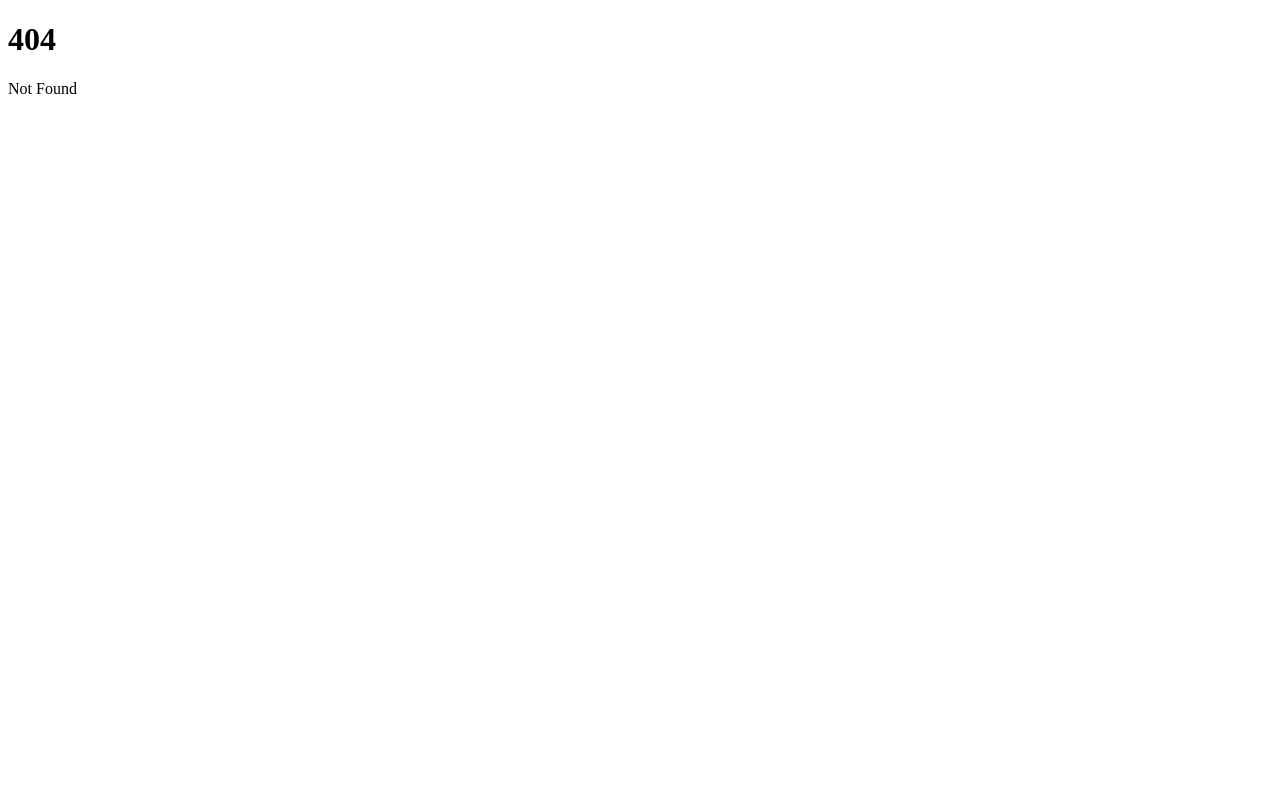
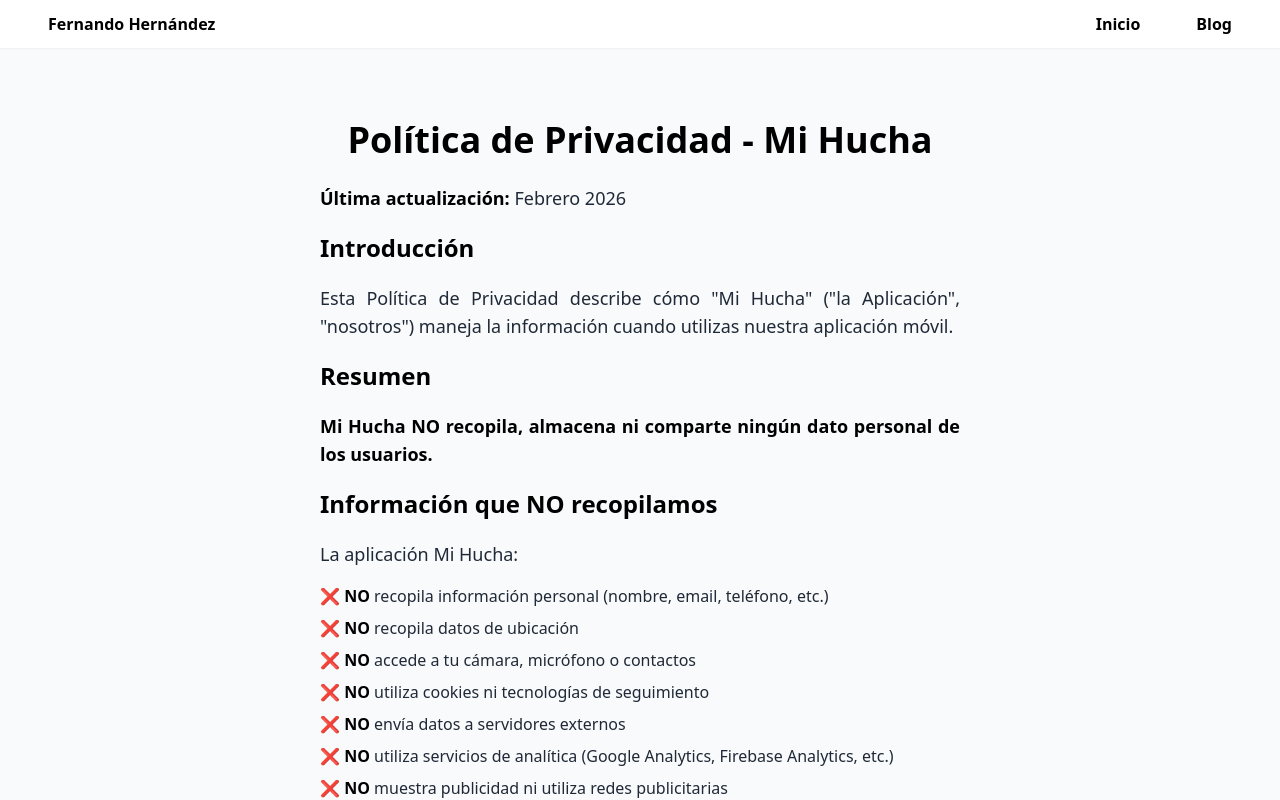
Before and after one commit to warmasster/portfolio, a SvelteKit app: page /privacy in a window 1280 px wide. Before the commit this address had no page. Shown: the top 800 px of the page. Built offline with nearby package versions, Linux system fonts and the light colour scheme.

Commit message:
added privacy politics mi hucha

```diff
--- /dev/null
+++ b/src/routes/privacy/+page.svelte
@@ -0,0 +1,83 @@
+<script>
+  import { onMount } from 'svelte';
+  import { marked } from 'marked';
+  import "../../app.css";
+
+  let markdownContent = "";
+
+  onMount(async () => {
+    try {
+      const response = await fetch('/privacy/privacy.md');
+      if (response.ok) {
+        markdownContent = await response.text();
+      } else {
+        markdownContent = 'Archivo no encontrado';
+      }
+    } catch (error) {
+      markdownContent = 'Error al cargar el archivo';
+    }
+    document.getElementById('markdown-container').innerHTML = marked.parse(markdownContent);
+  });
+</script>
+
+<div class="min-h-screen bg-gray-50">
+  <div class="flex items-center justify-center h-12 px-12 py-4 font-bold transition-all duration-200 shadow-sm sm:justify-between bg-white">
+    <div class="hidden sm:flex">
+      <p>Fernando Hernández</p>
+    </div>
+    <div class="flex justify-between gap-8 sm:gap-14">
+      <a href="/" class="transition-all hover:scale-105">Inicio</a>
+      <a href="/blog" class="transition-all hover:scale-105">Blog</a>
+    </div>
+  </div>
+
+  {#if !markdownContent}
+    <div class="flex justify-center mt-12">
+      <p>Cargando...</p>
+    </div>
+  {/if}
+
+  <div class="flex justify-center mt-12 my-20">
+    <div class="md:w-[50%] w-[90%] flex mx-12 text-justify justify-center">
+      <div id="markdown-container"></div>
+    </div>
+  </div>
+</div>
+
+<style>
+  #markdown-container {
+    @apply text-base;
+  }
+
+  :global(#markdown-container h1) {
+    @apply text-4xl font-bold my-6 text-center;
+  }
+
+  :global(#markdown-container h2) {
+    @apply text-2xl font-bold my-5;
+  }
+
+  :global(#markdown-container p) {
+    @apply text-lg text-gray-800 my-4;
+  }
+
+  :global(#markdown-container ul) {
+    @apply list-none pl-0;
+  }
+
+  :global(#markdown-container li) {
+    @apply text-gray-800 mb-2;
+  }
+
+  :global(#markdown-container strong) {
+    @apply font-bold text-black;
+  }
+
+  :global(#markdown-container hr) {
+    @apply my-8 border-gray-300;
+  }
+
+  :global(#markdown-container em) {
+    @apply text-gray-600 text-sm;
+  }
+</style>
--- /dev/null
+++ b/static/privacy/privacy.md
@@ -0,0 +1,67 @@
+# Política de Privacidad - Mi Hucha
+
+**Última actualización:** Febrero 2026
+
+## Introducción
+
+Esta Política de Privacidad describe cómo "Mi Hucha" ("la Aplicación", "nosotros") maneja la información cuando utilizas nuestra aplicación móvil.
+
+## Resumen
+
+**Mi Hucha NO recopila, almacena ni comparte ningún dato personal de los usuarios.**
+
+## Información que NO recopilamos
+
+La aplicación Mi Hucha:
+
+- ❌ **NO** recopila información personal (nombre, email, teléfono, etc.)
+- ❌ **NO** recopila datos de ubicación
+- ❌ **NO** accede a tu cámara, micrófono o contactos
+- ❌ **NO** utiliza cookies ni tecnologías de seguimiento
+- ❌ **NO** envía datos a servidores externos
+- ❌ **NO** utiliza servicios de analítica (Google Analytics, Firebase Analytics, etc.)
+- ❌ **NO** muestra publicidad ni utiliza redes publicitarias
+- ❌ **NO** comparte información con terceros
+
+## Almacenamiento Local
+
+La aplicación utiliza únicamente **almacenamiento local en tu dispositivo** (AsyncStorage) para guardar:
+
+- Tu progreso en el reto de ahorro (cantidades tachadas)
+- Tus preferencias de la aplicación
+
+Esta información:
+- Se almacena **exclusivamente en tu dispositivo**
+- **Nunca** se transmite a ningún servidor
+- Se elimina automáticamente al desinstalar la aplicación
+- Puedes eliminarla manualmente borrando los datos de la aplicación desde la configuración de tu dispositivo
+
+## Permisos de la Aplicación
+
+Mi Hucha **no requiere ningún permiso especial** de tu dispositivo. La aplicación funciona completamente offline y no necesita acceso a internet, cámara, micrófono, ubicación, contactos ni ningún otro recurso del sistema.
+
+## Seguridad
+
+Dado que no recopilamos ni transmitimos datos, no existe riesgo de filtración de información personal. Tu progreso de ahorro permanece privado y seguro en tu dispositivo.
+
+## Cambios en esta Política
+
+Si realizamos cambios en esta política de privacidad, actualizaremos la fecha de "Última actualización" en la parte superior de este documento. Te recomendamos revisar periódicamente esta política.
+
+## Usuarios Menores de Edad
+
+Mi Hucha es una aplicación apta para todos los públicos. Al no recopilar datos personales, la aplicación cumple con las regulaciones de protección de datos de menores, incluyendo COPPA (Children's Online Privacy Protection Act) y las normativas europeas aplicables.
+
+## Derechos del Usuario
+
+Dado que no recopilamos datos personales, no existe información que podamos proporcionarte, modificar o eliminar. Todo el contenido de la aplicación está bajo tu control total en tu dispositivo.
+
+## Contacto
+
+Si tienes preguntas o comentarios sobre esta Política de Privacidad, puedes contactarnos en:
+
+📧 **Email:** fernandohmdev@gmail.com
+
+---
+
+*Esta política de privacidad fue creada para la aplicación "Mi Hucha" - Reto de Ahorro.*
```
Also changed, not shown: 1 other file (tests, documents, lock files or other folders).
